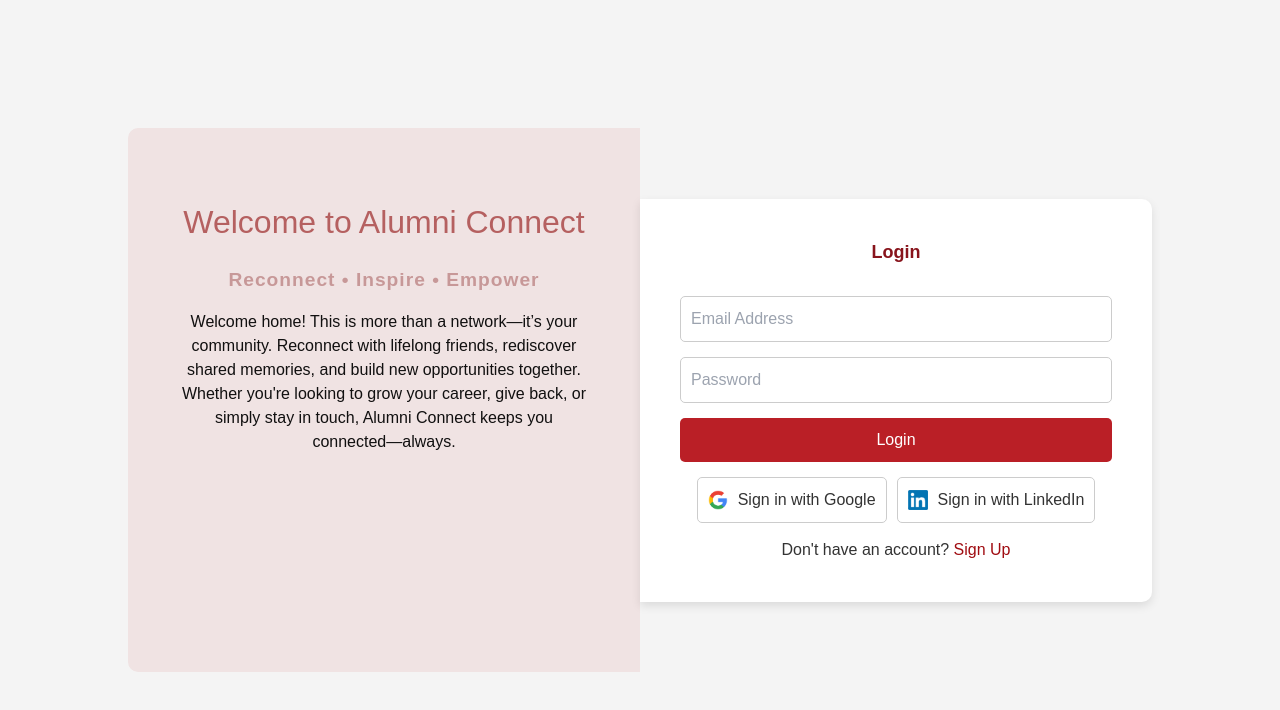
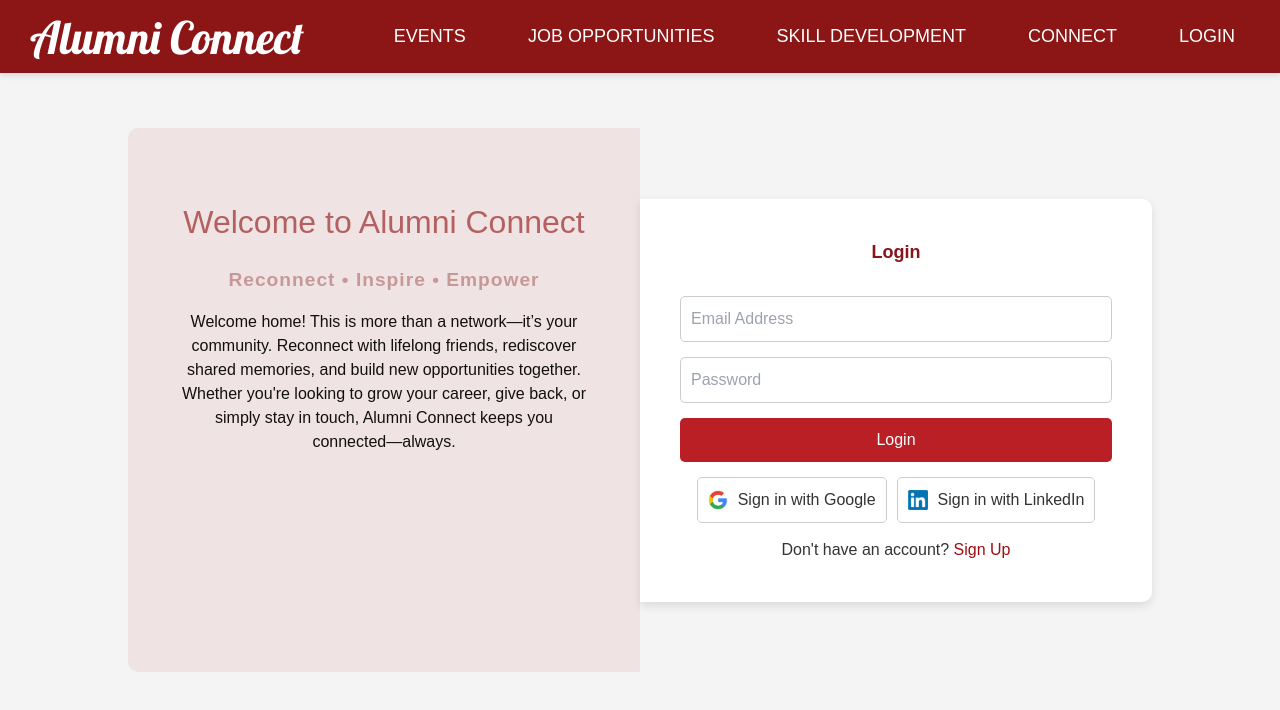
Before and after one commit to varshiniI3/AlumniConnect-Frontend, a React (Create React App) app: page /login in a window 1280 px wide. Shown: the top 710 px of the page. Built offline with nearby package versions, Linux system fonts and the light colour scheme.

Commit message:
Update Login.jsx

```diff
--- a/src/components/login/Login.jsx
+++ b/src/components/login/Login.jsx
@@ -1,7 +1,11 @@
 import React, { useState } from "react";
 import "./login.css";
+import Navbar from '../home/Navbar';
+// import Signup from '../signup/Signup';
 import LinkedIn from '../../assets/linkedIn.png';
 import Google from '../../assets/google.png';
+import { Link } from 'react-router-dom';
+
 
 const Login = () => {
   const [formData, setFormData] = useState({
@@ -19,8 +23,8 @@ const Login = () => {
   };
 
   return (
-    <div>
     <div className="login-container">
+      <Navbar/>
       {/* Alumni Connect Info Section */}
       <div className="info-section">
       <h1>Welcome to Alumni Connect</h1>
@@ -31,7 +35,8 @@ const Login = () => {
         rediscover shared memories, and build new opportunities together. Whether you're looking to grow your career,
         give back, or simply stay in touch, Alumni Connect keeps you connected—always.
       </p>
-    </div>
+      </div>
+
 
 
       {/* Login Form Section */}
@@ -75,12 +80,12 @@ const Login = () => {
           </div>
 
           <p className="signup-link">
-            Don't have an account? <a href="/signup">Sign Up</a>
+          Don't have an account? <Link to="/signup">Sign Up</Link>
           </p>
         </form>
       </div>
-    </div>
-    </div>
+      </div>
+
   );
 };
 
```
